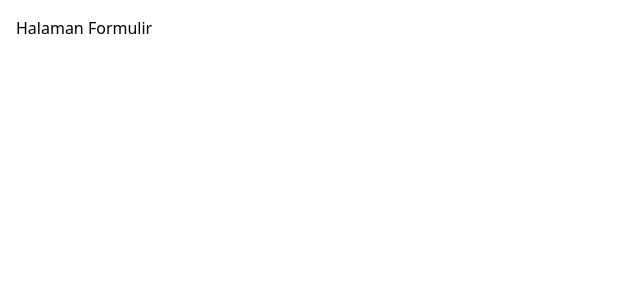
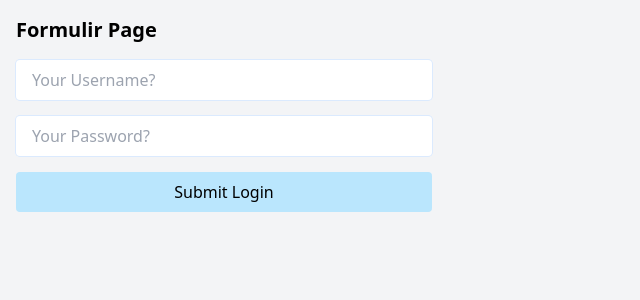
Before and after one commit to withered-flowers/learn-nextjs-beta-features, a Next.js app: page /formulir in a window 1280 px wide. Shown: the top 300 px of the page, without its empty margins (0-640 px from the left). Built offline with nearby package versions, Linux system fonts and the light colour scheme.

Commit message:
feat: adding Form Validation in server and client side

```diff
--- a/package.json
+++ b/package.json
@@ -17,7 +17,10 @@
     "next": "13.2.4",
     "react": "18.2.0",
     "react-dom": "18.2.0",
-    "typescript": "5.0.3"
+    "react-hook-form": "^7.43.9",
+    "typescript": "5.0.3",
+    "zod": "^3.21.4",
+    "zod-form-data": "^2.0.1"
   },
   "devDependencies": {
     "autoprefixer": "^10.4.14",
--- a/src/app/(fetcher)/reqresin/page.tsx
+++ b/src/app/(fetcher)/reqresin/page.tsx
@@ -1,12 +1,18 @@
 "use client";
 // "use client" = Client Side Rendering
 // Can use the normal hooks
+
+// Experimental "use" hooks from react
 import { use } from "react";
 import type { Color } from "@/app/api/reqresin/route";
 
+// We will create the fetch api response here (expect the Promise<json>)
 const getColors = fetch("/api/reqresin").then((data) => data.json());
 
 const ReqresinPage = () => {
+  // Using the "use" experimental hooks here
+
+  // Similar to useEffect
   const colors = use<Color[]>(getColors);
 
   return (
--- /dev/null
+++ b/src/app/(form)/formulir/CustomForm.tsx
@@ -0,0 +1,81 @@
+"use client";
+// Since we need to handle form in client, we need to make this client only
+
+import { useRouter } from "next/navigation";
+// We will use react-hook-form (RHF) for input state and validation (client side validation)
+import { useForm, type SubmitHandler } from "react-hook-form";
+
+type CustomFormInput = {
+  username: string;
+  password: string;
+};
+
+const CustomForm = () => {
+  // We need to use hooks useRouter
+  const router = useRouter();
+  const {
+    register,
+    handleSubmit,
+    formState: { errors },
+  } = useForm<CustomFormInput>();
+
+  const onSubmit: SubmitHandler<CustomFormInput> = async (data) => {
+    const formData = new FormData();
+    try {
+      formData.append("username", data.username);
+      formData.append("password", data.password);
+
+      const response = await fetch("/api/formulir", {
+        method: "POST",
+        body: formData,
+      });
+
+      if (response.ok) {
+        const responseJson = await response.json();
+        console.log(responseJson);
+      }
+    } catch (err) {
+      console.log(err);
+    } finally {
+      router.refresh();
+    }
+  };
+
+  return (
+    <form onSubmit={handleSubmit(onSubmit)}>
+      <section className="flex flex-col gap-4 w-full md:w-1/2 lg:w-1/3">
+        {/* Using react-hook-form (RHF), now we can validate / required the field */}
+        <input
+          type="text"
+          id="username"
+          className="px-4 py-2 rounded ring-1 ring-blue-100 hover:ring-blue-300 transition-all duration-200"
+          placeholder="Your Username?"
+          {...register("username", { required: true })}
+        />
+        {/* We can extract the error (boolean) here */}
+        {errors.username && (
+          <span className="text-red-400">This field is required</span>
+        )}
+
+        <input
+          type="password"
+          id="password"
+          className="px-4 py-2 rounded ring-1 ring-blue-100 hover:ring-blue-300 transition-all duration-200"
+          placeholder="Your Password?"
+          {...register("password", { required: true })}
+        />
+        {errors.password && (
+          <span className="text-red-400">This field is required</span>
+        )}
+        <button
+          className="py-2 px-4 bg-sky-200 hover:bg-sky-400 hover:text-slate-100 transition-colors duration-200 rounded"
+          type="submit"
+        >
+          Submit Login
+        </button>
+      </section>
+    </form>
+  );
+};
+
+export default CustomForm;
--- a/src/app/(form)/formulir/page.tsx
+++ b/src/app/(form)/formulir/page.tsx
@@ -1,15 +1,12 @@
-import { NextResponse } from "next/server";
-
-const postData = () => {
-  return {};
-};
+import CustomForm from "./CustomForm";
 
 const FormulirPage = () => {
   return (
-    <main className="p-4">
-      <h1>Halaman Formulir</h1>
+    <main className="p-4 bg-gray-100 min-w-full min-h-screen">
+      <p className="text-xl font-semibold mb-4">Formulir Page</p>
 
-      <form></form>
+      {/* This will be interactive on client */}
+      <CustomForm />
     </main>
   );
 };
--- /dev/null
+++ b/src/app/api/formulir/route.ts
@@ -0,0 +1,41 @@
+import { NextRequest, NextResponse } from "next/server";
+
+// We will use zod and zod-form-data for server side validation
+import { z } from "zod";
+import { zfd } from "zod-form-data";
+
+// We must create the schema first
+const formDataInputSchema = zfd.formData({
+  username: zfd.text(),
+  password: zfd.text(z.string().min(6).max(16)),
+});
+
+export async function POST(request: NextRequest) {
+  try {
+    // What if we want to validate on server side?
+    // Just parse it to the schema (formDataInputSchema)
+    const validateInput = formDataInputSchema.safeParse(
+      // Don't worry, this will be type safeti-ed by zfd
+      await request.formData()
+    );
+
+    // TODO: Now we can do a lot of things here !
+    if (!validateInput.success) {
+      return NextResponse.json({
+        statusCode: 400,
+        error: validateInput.error,
+      });
+    } else {
+      // We try to print the input to server console
+      console.log(validateInput.data.username, validateInput.data.password);
+
+      // Don't forget to use the "return"
+      return NextResponse.json({
+        statusCode: 200,
+        data: "this_is_an_example_of_access_token",
+      });
+    }
+  } catch (err) {
+    console.log(err);
+  }
+}
--- a/src/app/layout.tsx
+++ b/src/app/layout.tsx
@@ -1,8 +1,8 @@
 import "./globals.css";
 
 export const metadata = {
-  title: "Create Next App",
-  description: "Generated by create next app",
+  title: "Learning NextJS",
+  description: "Modified by withered-flowers",
 };
 
 export default function RootLayout({
--- a/src/app/page.tsx
+++ b/src/app/page.tsx
@@ -33,6 +33,14 @@ export default function Home() {
               Reqresin Page - (Client Fetch)
             </Link>
           </li>
+          <li>
+            <Link
+              href={"/formulir"}
+              className="underline text-blue-400 hover:text-blue-700 transition-colors duration-300"
+            >
+              Formulir Page
+            </Link>
+          </li>
         </ul>
       </section>
     </main>
```
Also changed, not shown: 1 other file (tests, documents, lock files or other folders).
